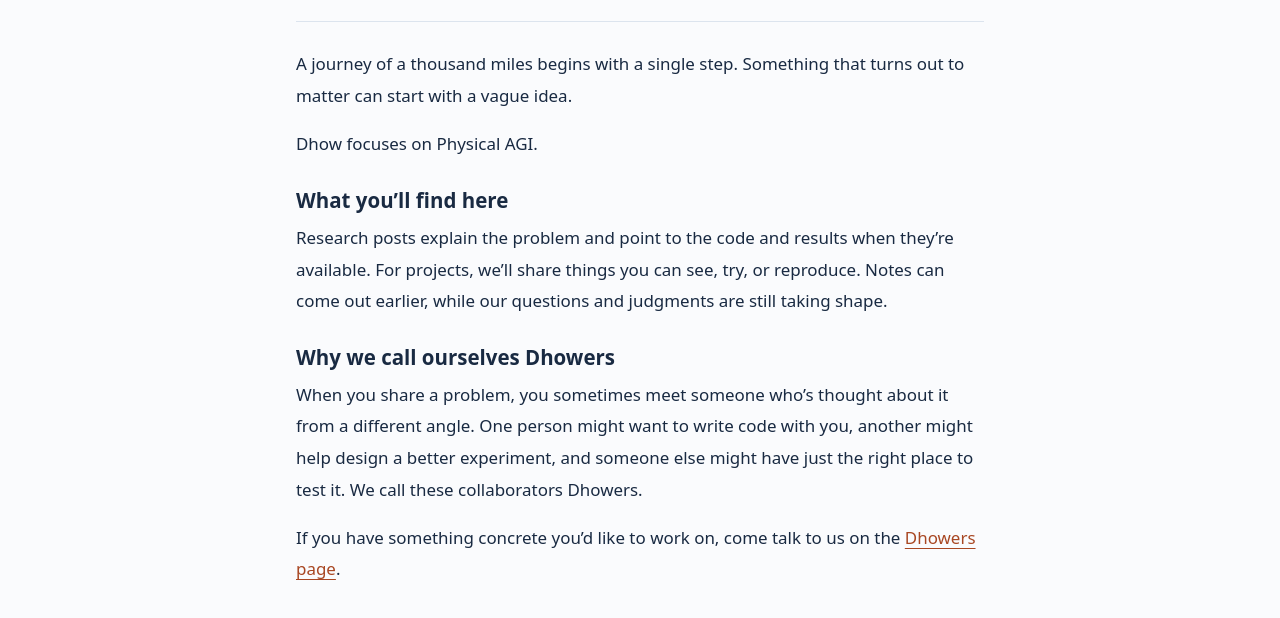
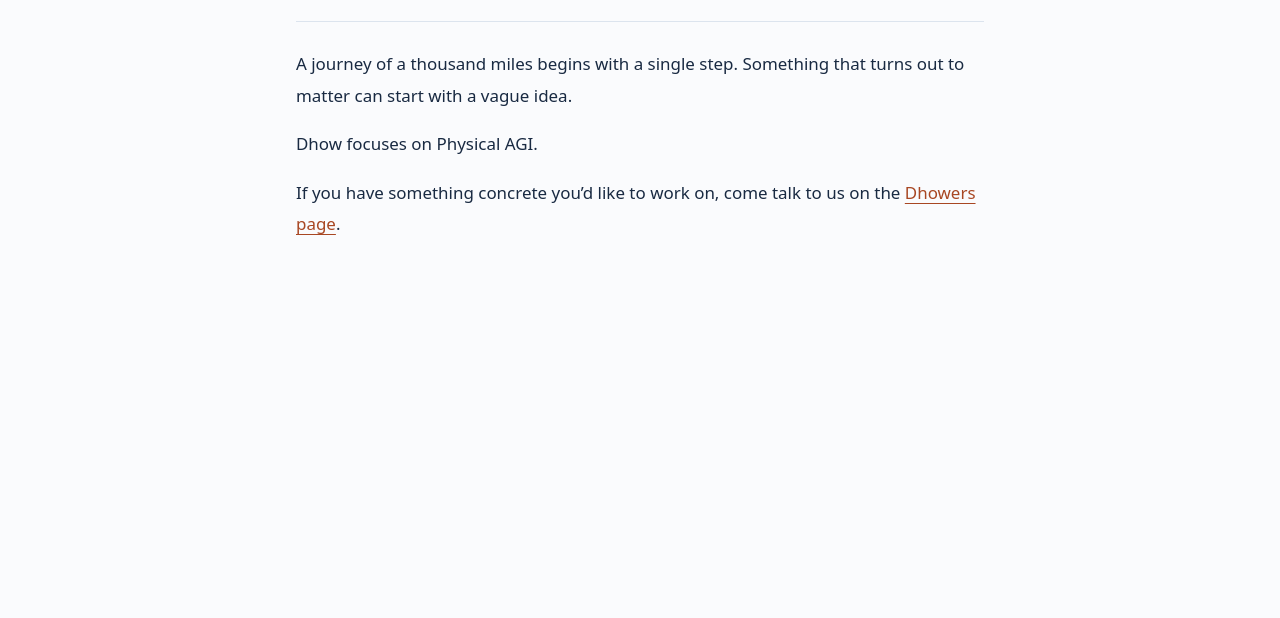
Before and after one commit to Greyman-Seu/dhow, a plain HTML site: page site/en/posts/why-dhow.html in a window 1280 px wide. Shown: the part 362-980 px from the top of the page. After the commit the page ends 800 px from the top, so only its background shows below. Drawn offline with Linux system fonts and the light colour scheme.

Commit message:
Remove two explanatory sections from Why Dhow

```diff
--- a/site/en/posts/why-dhow.html
+++ b/site/en/posts/why-dhow.html
@@ -42,10 +42,6 @@
         <div class="post-body">
           <p>A journey of a thousand miles begins with a single step. Something that turns out to matter can start with a vague idea.</p>
           <p>Dhow focuses on Physical AGI.</p>
-          <h2>What you’ll find here</h2>
-          <p>Research posts explain the problem and point to the code and results when they’re available. For projects, we’ll share things you can see, try, or reproduce. Notes can come out earlier, while our questions and judgments are still taking shape.</p>
-          <h2>Why we call ourselves Dhowers</h2>
-          <p>When you share a problem, you sometimes meet someone who’s thought about it from a different angle. One person might want to write code with you, another might help design a better experiment, and someone else might have just the right place to test it. We call these collaborators Dhowers.</p>
           <p>If you have something concrete you’d like to work on, come talk to us on the <a href="../dhowers.html">Dhowers page</a>.</p>
         </div>
       </article>
```
Also changed, not shown: site/posts/why-dhow.html (+0 -4 lines).
